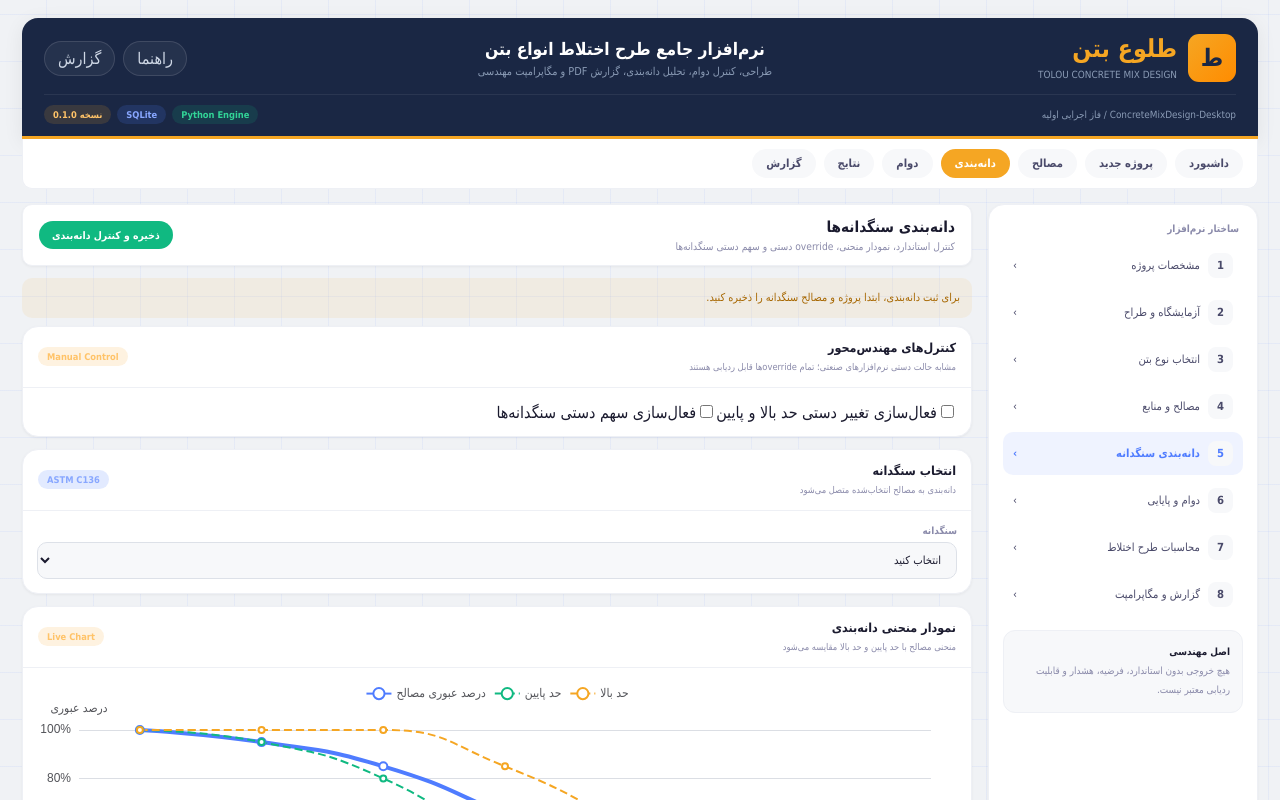
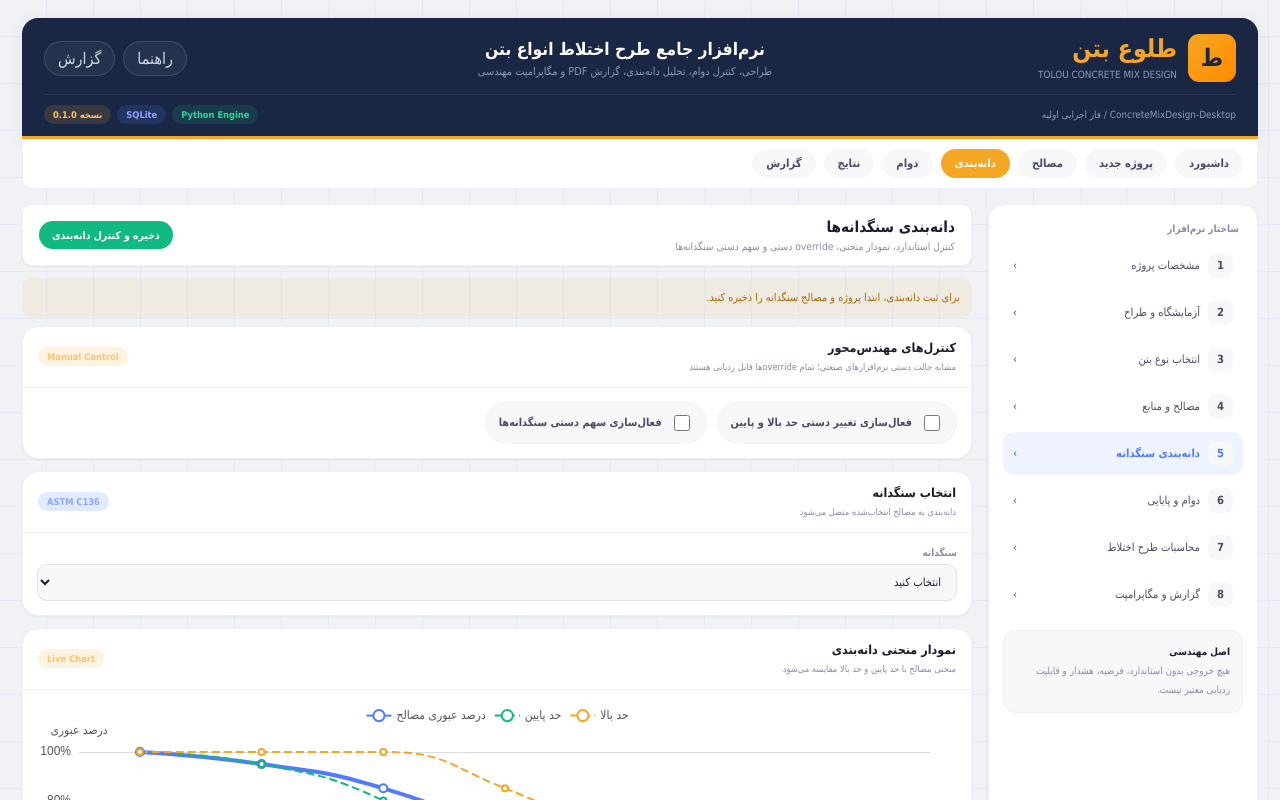
Before and after one commit to erfanamirij5-oss/ConcreteMixDesign-Desktop, a React (Vite) app in the folder apps/desktop/: page / in a window 1280 px wide. Both pictures are taken after a click on the button "دانه‌بندی". Shown: the top 800 px of the page. Built offline with nearby package versions, Linux system fonts and the light colour scheme.

Commit message:
Style manual gradation controls

```diff
--- a/apps/desktop/src/forms.css
+++ b/apps/desktop/src/forms.css
@@ -10,6 +10,9 @@
 .field input:focus, .field select:focus, .field textarea:focus { border-color: var(--blue); box-shadow: 0 0 0 3px rgba(79, 124, 255, .08); }
 .list-button { width: 100%; border: 1px solid var(--light); background: var(--surface2); color: var(--text2); border-radius: 10px; padding: 10px 12px; text-align: right; font-size: .68rem; }
 .list-button:hover { border-color: var(--blue); color: var(--blue); }
+.control-strip { display: flex; gap: 10px; flex-wrap: wrap; }
+.check-control { display: inline-flex; align-items: center; gap: 8px; background: var(--surface2); border: 1px solid var(--light); border-radius: 999px; color: var(--text2); padding: 9px 13px; font-size: .68rem; font-weight: 800; }
+.check-control input { width: 16px; height: 16px; accent-color: var(--orange); }
 .tablewrap { overflow: auto; }
 table { width: 100%; min-width: 820px; border-collapse: collapse; }
 th { background: var(--surface2); color: var(--muted); font-size: .58rem; padding: 10px; text-align: right; }
```
